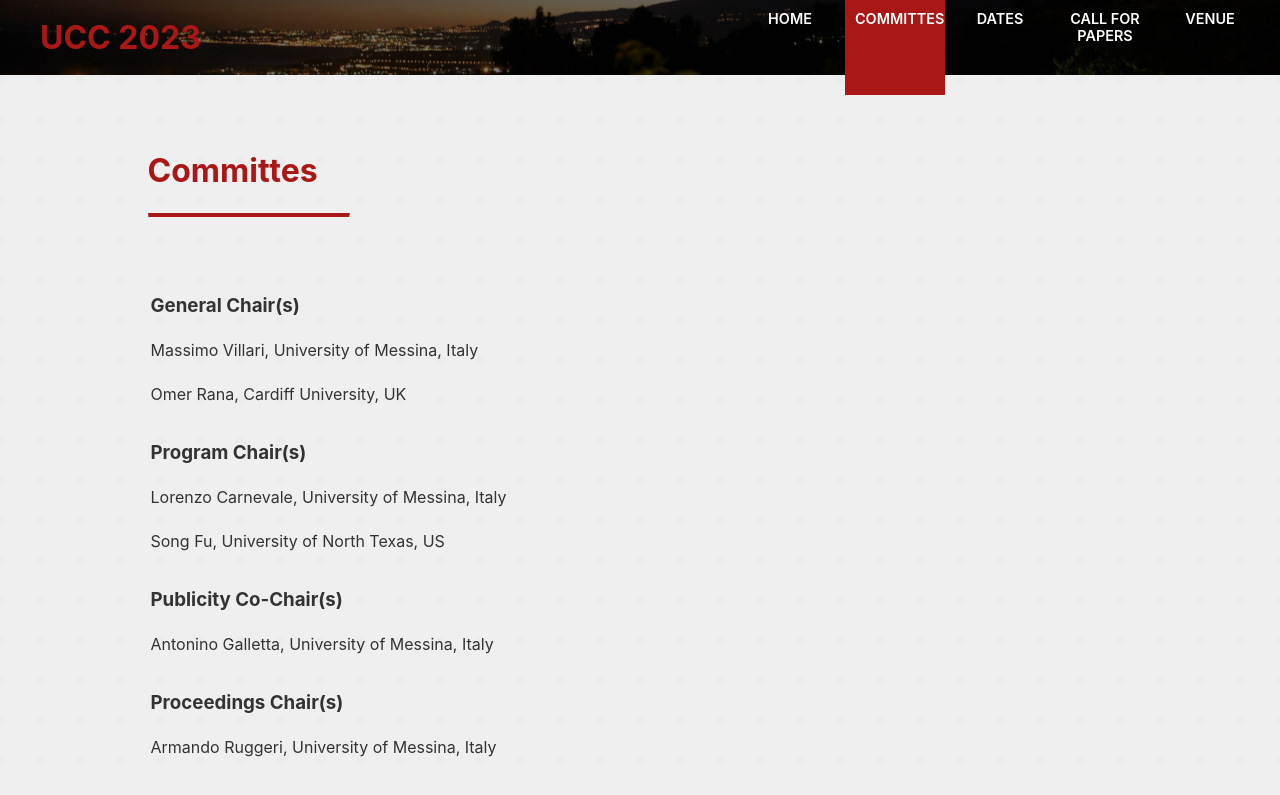
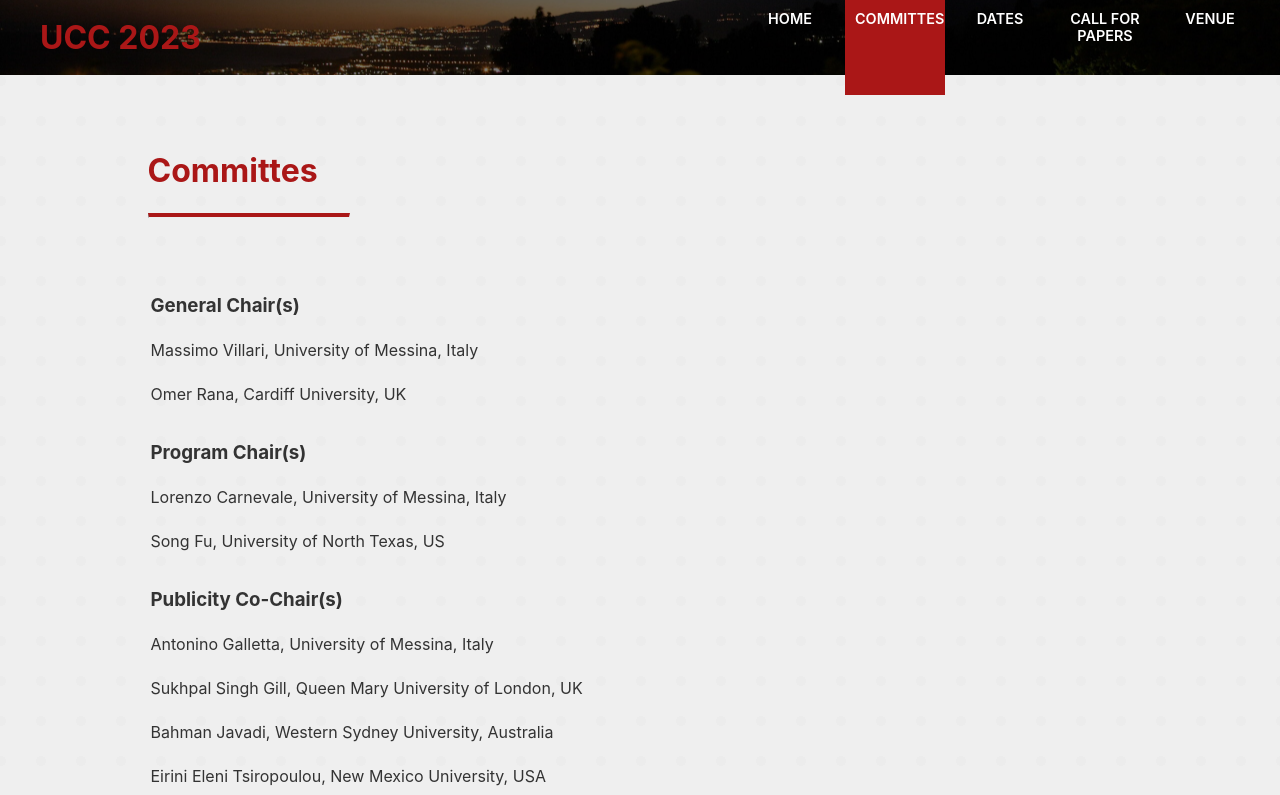
Before and after one commit to UCC-Conference/UCC2023, a React (Create React App) app: page /UCC2023/committes in a window 1280 px wide. Shown: the top 795 px of the page. Built offline with nearby package versions, Linux system fonts and the light colour scheme.

Commit message:
update: new publicity chairs added

```diff
--- a/src/pages/Committes.js
+++ b/src/pages/Committes.js
@@ -44,7 +44,15 @@ const CallForPaper = () => {
                         <tr>
                             <td>Antonino Galletta, University of Messina, Italy</td>
                         </tr>
-
+                        <tr>
+                            <td>Sukhpal Singh Gill, Queen Mary University of London, UK</td>
+                        </tr>
+                        <tr>
+                            <td>Bahman Javadi, Western Sydney University, Australia</td>
+                        </tr>
+                        <tr>
+                            <td>Eirini Eleni Tsiropoulou, New Mexico University, USA</td>
+                        </tr>
 
                         <tr>
                             <th>
```
